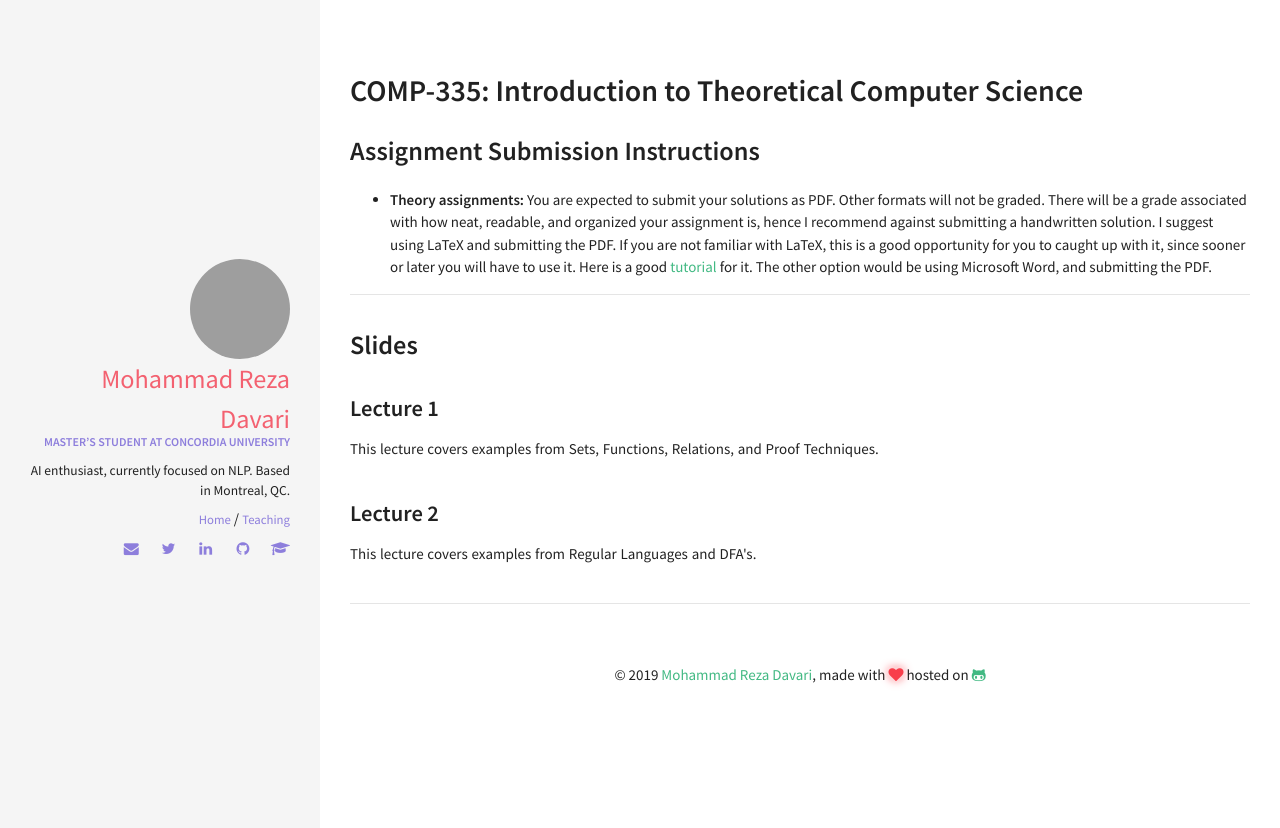
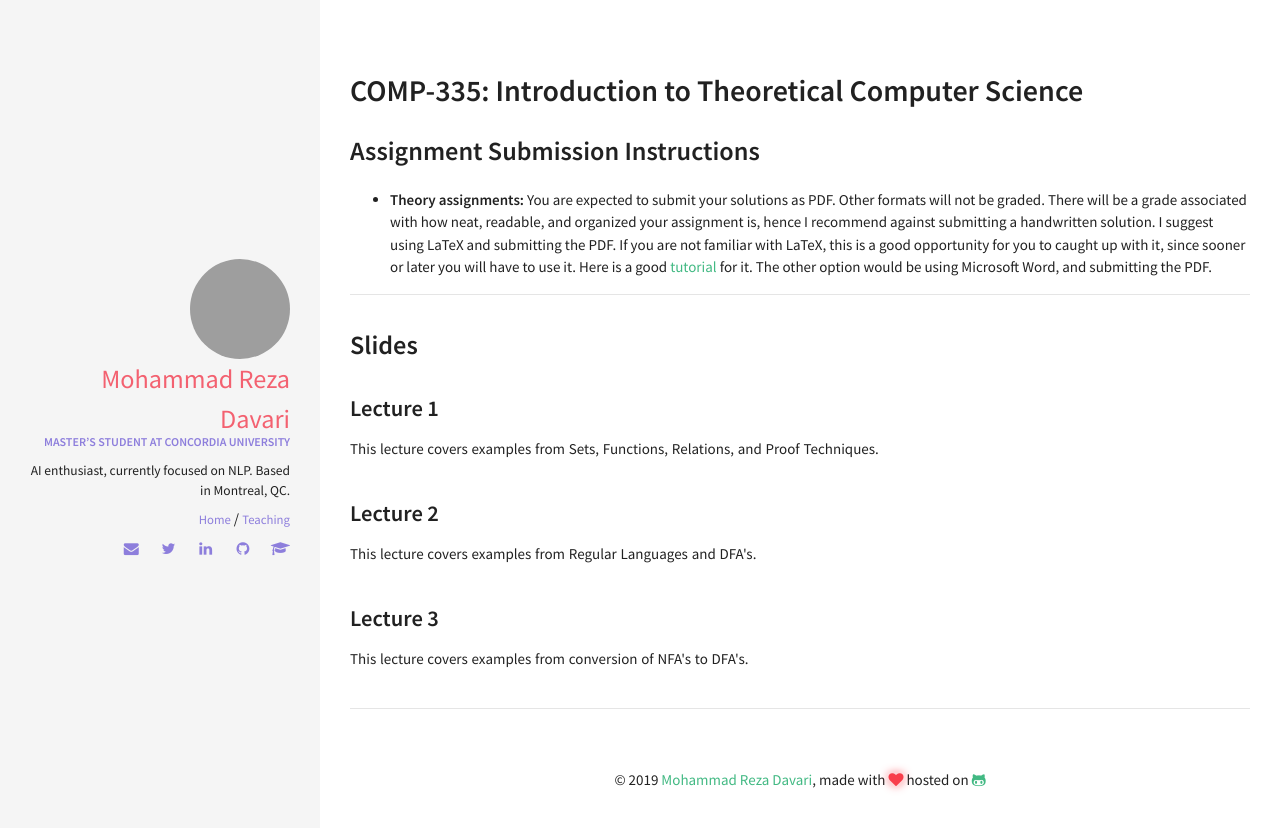
Before and after one commit to rezazzr/davari.io, a Jekyll site: the page built from comp335.html, in a window 1280 px wide. Shown: the top 828 px of the page. Built offline with Jekyll 4.4.1, drawn with Linux system fonts in a browser that asks for light colours.

Commit message:
indexed comp335 tutorial 3.

```diff
--- a/_data/index/slides335.yml
+++ b/_data/index/slides335.yml
@@ -7,3 +7,8 @@
   descr: This lecture covers examples from Regular Languages and DFA's.
   url:  https://raw.githubusercontent.com/rezazzr/rezazzr.github.io/master/_data/slide_pdf_files/comp335_tutorial2.pdf
   year: 2019
+
+- name: Lecture 3
+  descr: This lecture covers examples from conversion of NFA's to DFA's.
+  url:  https://raw.githubusercontent.com/rezazzr/rezazzr.github.io/master/_data/slide_pdf_files/comp335_tutorial3.pdf
+  year: 2019
```
